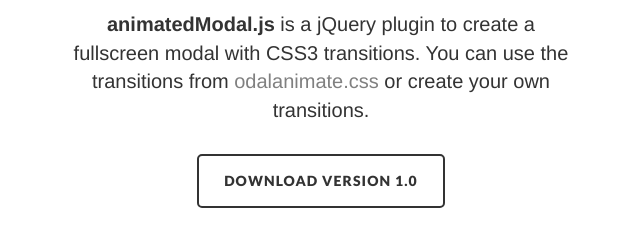
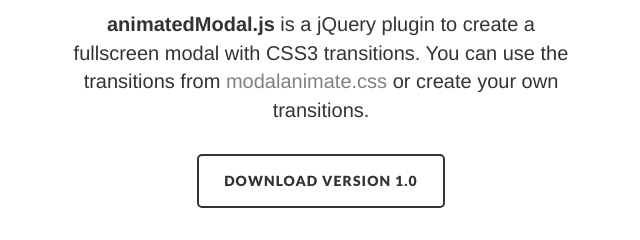
Before and after one commit to sumn2u/modalAnimate.js, a plain HTML site: page index.html in a window 1280 px wide. Shown: the part 525-765 px from the top of the page, 319-959 px from the left. Drawn offline with nearby package versions, Linux system fonts and the light colour scheme.

```diff
--- a/index.html
+++ b/index.html
@@ -202,7 +202,7 @@
             <div class="col-sm-8 col-md-8 col-lg-8 col-sm-offset-2 col-md-offset-2 col-lg-offset-2 text-center">
                 <div class="col-sm-8 col-md-8 col-lg-8 col-sm-offset-2 col-md-offset-2 col-lg-offset-2">
                     <p style="font-size:20px;">
-                        <b>animatedModal.js</b> is a jQuery plugin to create a fullscreen modal with CSS3 transitions. You can use the transitions from <a href="https://github.com/sumn2u/modalAnimate.js/blob/master/modalanimate.css/" target="_blank">odalanimate.css</a> or create your own transitions.
+                        <b>animatedModal.js</b> is a jQuery plugin to create a fullscreen modal with CSS3 transitions. You can use the transitions from <a href="https://github.com/sumn2u/modalAnimate.js/blob/master/modalanimate.css/" target="_blank">modalanimate.css</a> or create your own transitions.
                     </p>
                     <a href="https://github.com/sumn2u/modalAnimate.js/archive/master.zip"><button class="btn-black">DOWNLOAD VERSION 1.0</button></a>
                 </div>
```
